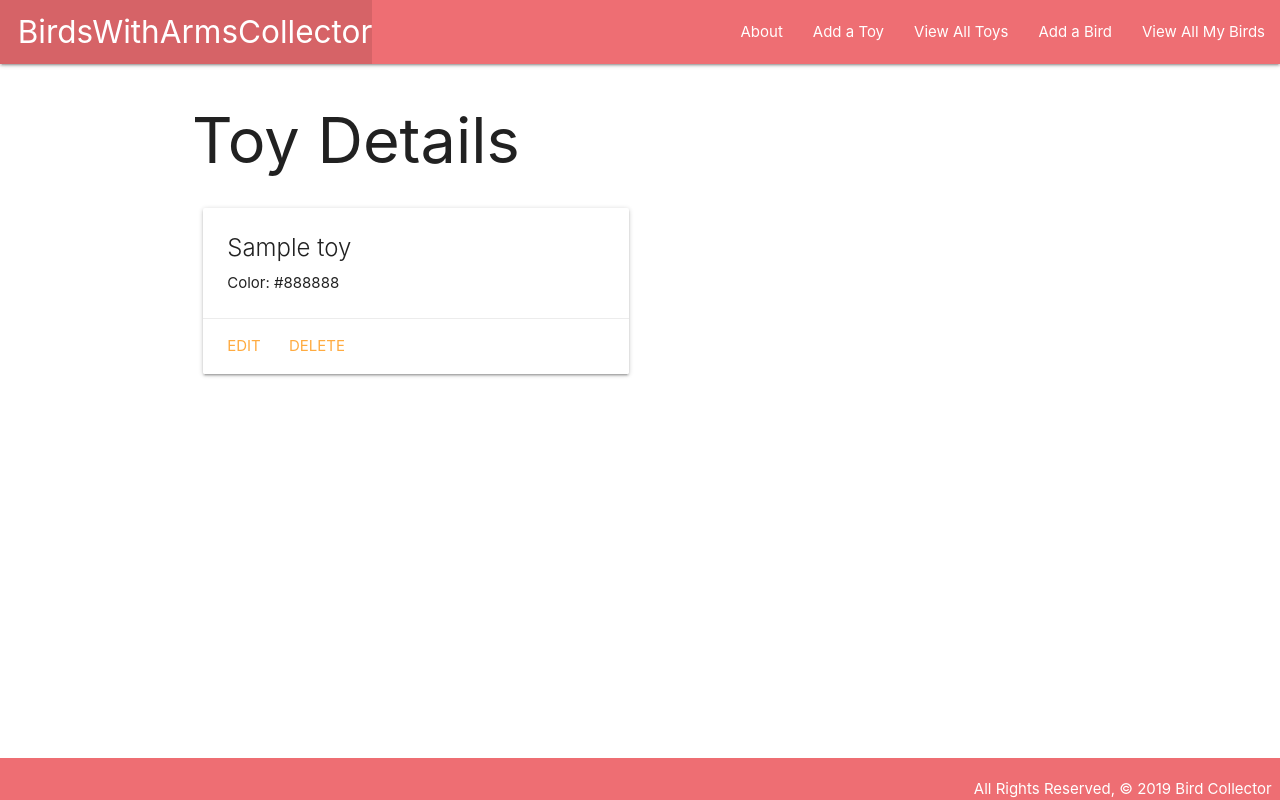
After one commit to kdsmith500/birds_with_arms_collector, a Django app: page /toys/1/ in a window 1280 px wide. The commit adds this page. Run offline with Django 3.2, Linux system fonts and the light colour scheme; tables that the repository leaves empty hold one stand-in row (values such as "Sample post").

Commit message:
adds new model feeding and toys with views and urls

```diff
--- a/main_app/admin.py
+++ b/main_app/admin.py
@@ -1,4 +1,6 @@
 from django.contrib import admin
-from .models import Bird
+from .models import Bird, Feeding, Toy
 
 admin.site.register(Bird)
+admin.site.register(Feeding)
+admin.site.register(Toy)
--- a/main_app/models.py
+++ b/main_app/models.py
@@ -1,10 +1,52 @@
 from django.db import models
+from django.urls import reverse
+from datetime import date
+
+MEALS = (
+    ('B', 'Breakfast'),
+    ('L', 'Lunch'),
+    ('D', 'Dinner')
+)
+
+class Toy(models.Model):
+  name = models.CharField(max_length=50)
+  color = models.CharField(max_length=20)
+
+  def __str__(self):
+    return self.name
+
+  def get_absolute_url(self):
+    return reverse('toys_detail', kwargs={'pk': self.id})
 
 class Bird(models.Model):
     name = models.CharField(max_length=100)
+    image = models.CharField(max_length=250)
     breed = models.CharField(max_length=100)
     description = models.TextField(max_length=250)
     age = models.IntegerField()
+    toys = models.ManyToManyField(Toy)
 
     def __str__(self):
         return self.name
+
+    def get_absolute_url(self):
+        return reverse('detail', kwargs={'bird_id': self.id})
+
+    def fed_for_today(self):
+        return self.feeding_set.filter(date=date.today()).count() >= len(MEALS)
+
+class Feeding(models.Model):
+    date = models.DateField('feeding date')
+    meal = models.CharField(
+        max_length=1,
+        choices=MEALS,
+        default=MEALS[0][0]
+    )
+
+    bird = models.ForeignKey(Bird, on_delete=models.CASCADE)
+
+    def __str__(self):
+        return f"{self.get_meal_display()} on {self.date}"
+
+    class Meta:
+        ordering = ['-date']
--- a/main_app/templates/base.html
+++ b/main_app/templates/base.html
@@ -6,9 +6,10 @@
     <meta charset="UTF-8">
     <meta name="viewport" content="width=device-width, initial-scale=1.0">
     <meta http-equiv="X-UA-Compatible" content="ie=edge">
-    <title>Cat Collector</title>
+    <title>Birds with Arms Collector</title>
     <link rel="stylesheet" href="https://cdnjs.cloudflare.com/ajax/libs/materialize/1.0.0/css/materialize.min.css">
     <link rel="stylesheet" type="text/css" href="{% static 'css/style.css' %}">
+    <script src="https://cdnjs.cloudflare.com/ajax/libs/materialize/1.0.0/js/materialize.min.js"></script>
 </head>
 <body>
     <header class="navbar-fixed">
@@ -18,8 +19,11 @@
                     <li><a href="/" class="left brand-logo">&nbsp;&nbsp;BirdsWithArmsCollector</a></li>
                 </ul>
                 <ul class="right">
-                    <li><a href="/about">About</a></li>
-                    <li><a href="/birds">View All My Birds</a></li>
+                    <li><a href="{% url 'about' %}">About</a></li>
+                    <li><a href="{% url 'toys_create' %}">Add a Toy</a></li>
+                    <li><a href="{% url 'toys_index' %}">View All Toys</a></li>
+                    <li><a href="{% url 'birds_create' %}">Add a Bird</a></li>
+                    <li><a href="{% url 'index' %}">View All My Birds</a></li>
                 </ul>
             </div>
         </nav>
--- /dev/null
+++ b/main_app/templates/main_app/toy_detail.html
@@ -0,0 +1,20 @@
+{% extends 'base.html' %}
+{% block content %}
+
+<h1>Toy Details</h1>
+
+<div class="row">
+  <div class="col s6 col-offset-3">
+    <div class="card">
+      <div class="card-content">
+        <span class="card-title">{{ toy.name }}</span>
+        <p>Color: {{ toy.color }}</p>
+      </div>
+      <div class="card-action">
+        <a href="{% url 'toys_update' toy.id %}">Edit</a>
+        <a href="{% url 'toys_delete' toy.id %}">Delete</a>
+      </div>
+    </div>
+  </div>
+</div>
+{% endblock %}
--- a/main_app/urls.py
+++ b/main_app/urls.py
@@ -6,4 +6,15 @@ urlpatterns = [
     path('about/', views.about, name='about'),
     path('birds/', views.birds_index, name='index'),
     path('birds/<int:bird_id>/', views.birds_detail, name='detail'),
+    path('birds/create/', views.BirdCreate.as_view(), name='birds_create'),
+    path('birds/<int:pk>/update/', views.BirdUpdate.as_view(), name='birds_update'),
+    path('birds/<int:pk>/delete/', views.BirdDelete.as_view(), name='birds_delete'),
+    path('birds/<int:bird_id>/add_feeding/', views.add_feeding, name='add_feeding'),
+    path('birds/<int:bird_id>/assoc_toy/<int:toy_id>/', views.assoc_toy, name='assoc_toy'),
+    path('birds/<int:bird_id>/unassoc_toy/<int:toy_id>/', views.unassoc_toy, name='unassoc_toy'),
+    path('toys/', views.ToyList.as_view(), name='toys_index'),
+    path('toys/<int:pk>/', views.ToyDetail.as_view(), name='toys_detail'),
+    path('toys/create/', views.ToyCreate.as_view(), name='toys_create'),
+    path('toys/<int:pk>/update/', views.ToyUpdate.as_view(), name='toys_update'),
+    path('toys/<int:pk>/delete/', views.ToyDelete.as_view(), name='toys_delete'),
 ]
--- a/main_app/views.py
+++ b/main_app/views.py
@@ -1,16 +1,70 @@
-from django.shortcuts import render
-from .models import Bird
+from django.shortcuts import render, redirect
+from django.views.generic.edit import CreateView, UpdateView, DeleteView
+from django.views.generic import ListView, DetailView
+from .models import Bird, Toy
+from .forms import FeedingForm
+
+class BirdCreate(CreateView):
+  model = Bird
+  fields = ['name', 'image', 'breed', 'description', 'age']
+
+class BirdUpdate(UpdateView):
+  model = Bird
+  fields = ['breed', 'image', 'description', 'age']
+
+class BirdDelete(DeleteView):
+  model = Bird
+  success_url = '/birds/'
 
 def home(request):
   return render(request, 'home.html')
 
 def about(request):
-    return render(request, 'about.html')
+  return render(request, 'about.html')
 
 def birds_index(request):
-    birds = Bird.objects.all()
-    return render(request, 'birds/index.html', { 'birds': birds })
+  birds = Bird.objects.all()
+  return render(request, 'birds/index.html', { 'birds': birds })
 
 def birds_detail(request, bird_id):
   bird = Bird.objects.get(id=bird_id)
-  return render(request, 'birds/detail.html', { 'bird': bird })
+  toys_bird_doesnt_have = Toy.objects.exclude(id__in = bird.toys.all().values_list('id'))
+  feeding_form = FeedingForm()
+  return render(request, 'birds/detail.html', {
+    'bird': bird, 'feeding_form': feeding_form,
+    'toys': toys_bird_doesnt_have
+  })
+
+def add_feeding(request, bird_id):
+  form = FeedingForm(request.POST)
+  if form.is_valid():
+    new_feeding = form.save(commit=False)
+    new_feeding.bird_id = bird_id
+    new_feeding.save()
+  return redirect('detail', bird_id=bird_id)
+
+def assoc_toy(request, bird_id, toy_id):
+  Bird.objects.get(id=bird_id).toys.add(toy_id)
+  return redirect('detail', bird_id=bird_id)
+
+def unassoc_toy(request, bird_id, toy_id):
+  Bird.objects.get(id=bird_id).toys.remove(toy_id)
+  return redirect('detail', bird_id=bird_id)
+
+class ToyList(ListView):
+  model = Toy
+
+class ToyDetail(DetailView):
+  model = Toy
+
+class ToyCreate(CreateView):
+  model = Toy
+  fields = '__all__'
+
+class ToyUpdate(UpdateView):
+  model = Toy
+  fields = ['name', 'color']
+
+class ToyDelete(DeleteView):
+  model = Toy
+  success_url = '/toys/'
```
Also changed, not shown: main_app/forms.py (added, +7 -0 lines), main_app/templates/birds/detail.html (+98 -1 lines), main_app/templates/birds/index.html (+8 -3 lines), main_app/templates/main_app/bird_confirm_delete.html (added, +13 -0 lines), main_app/templates/main_app/bird_form.html (added, +16 -0 lines), main_app/templates/main_app/toy_confirm_delete.html (added, +13 -0 lines), main_app/templates/main_app/toy_form.html (added, +16 -0 lines), main_app/templates/main_app/toy_list.html (added, +17 -0 lines), main_app/migrations/0003_bird_image.py (added), main_app/migrations/0004_feeding.py (added), main_app/migrations/0005_auto_20190314_0544.py (added), main_app/migrations/0006_auto_20190314_0552.py (added).
